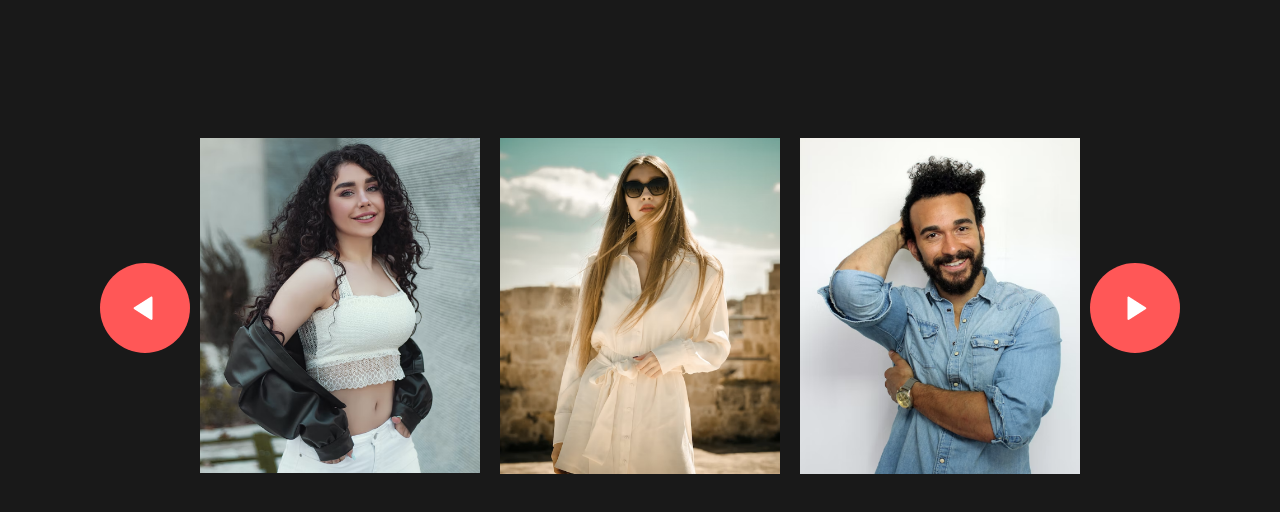
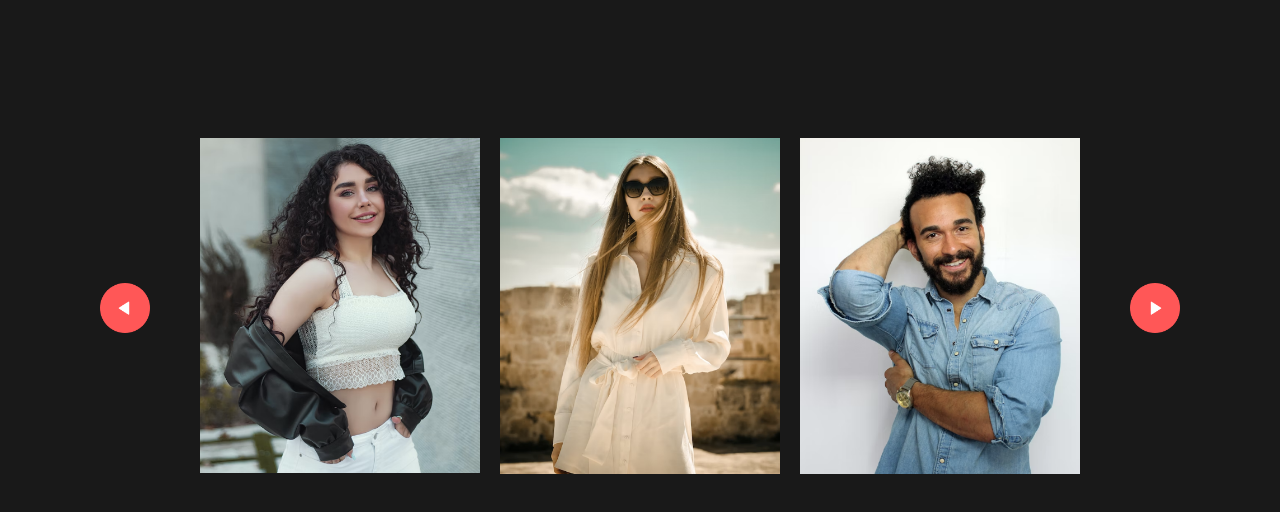
Before and after one commit to mrghkh12/Vanilla-js-Image-Gallery, a plain HTML site: page index.html in a window 1280 px wide. Drawn offline with Linux system fonts and the light colour scheme.

Commit message:
feat: set style for ctrl btn

```diff
--- a/css/style.css
+++ b/css/style.css
@@ -35,3 +35,10 @@ body{
 .gallery .row img{
     width: 100%;
 }
+
+.gallery-wrapper #backBtn,
+.gallery-wrapper #nextBtn{
+    width: 50px;
+    cursor: pointer;
+    margin: 40px;
+}
```
